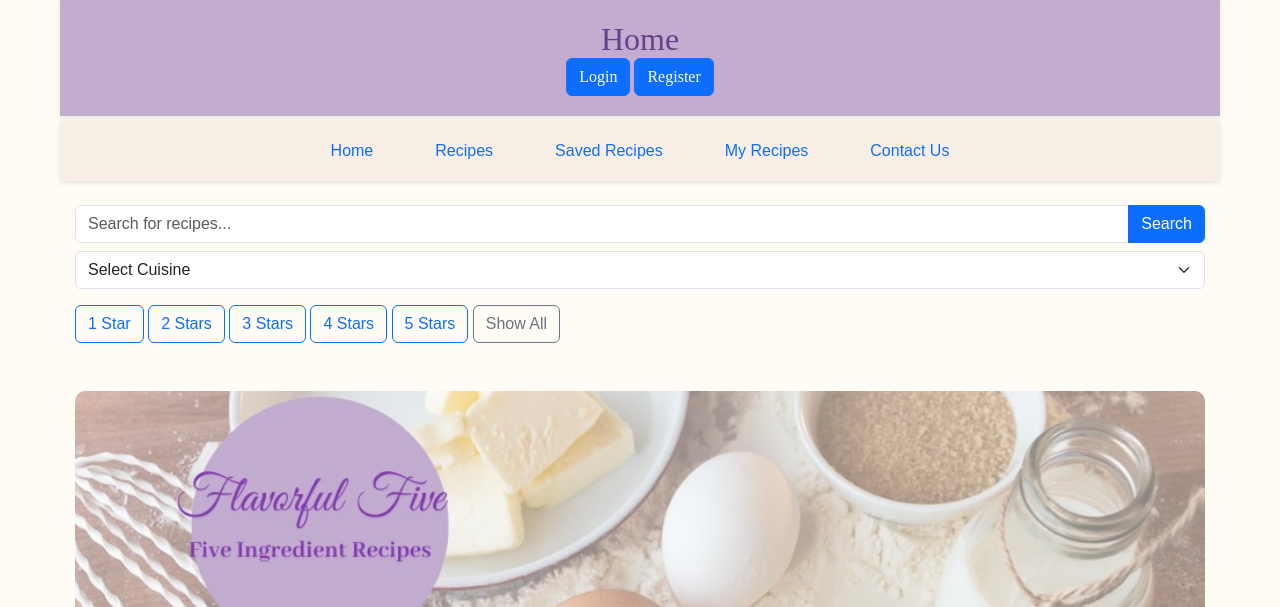
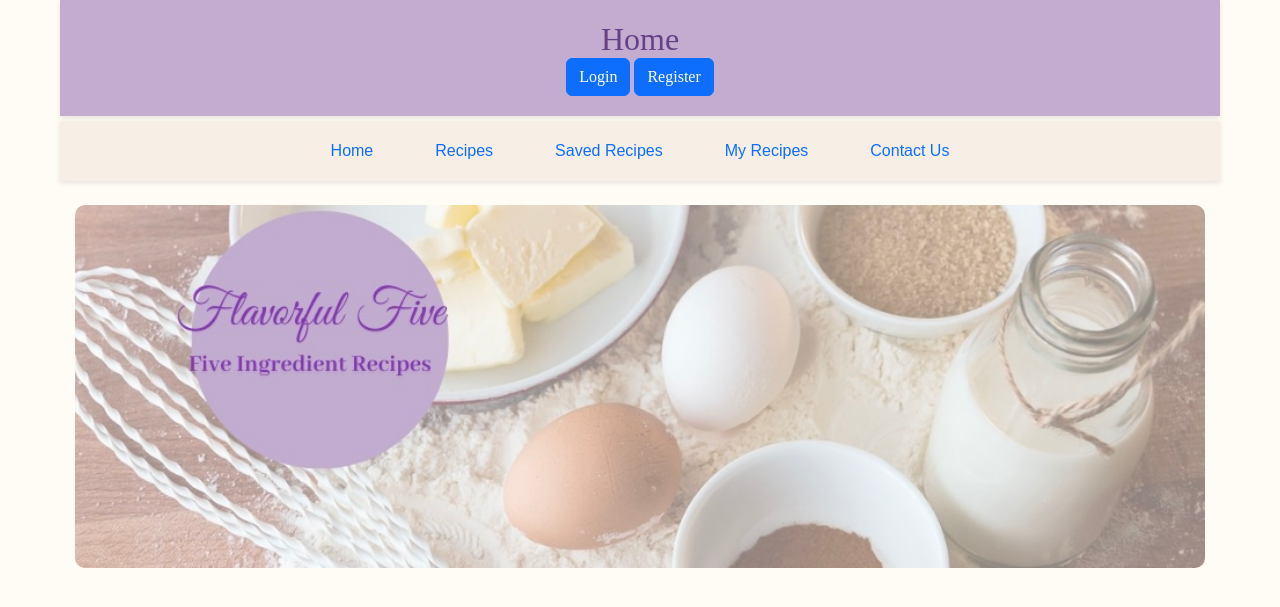
Before and after one commit to WSU-4410-Fall-2024/FlavorfulFive, a Flask app: page / in a window 1280 px wide. Shown: the top 607 px of the page. Run offline with Flask 2, Linux system fonts and the light colour scheme; some libraries are stand-ins or nearby versions.

Commit message:
modified:   flavorful-five-flask/templates/home.html modified:   flavorful-five-flask/app.py modified:   flavorful-five-flask/database.db modified:   flavorful-five-flask/static/css/recipes.css modified:   flavorful-five-flask/static/js/script.js modified:   flavorful-five-flask/templates/home.html modified:   flavorful-five-flask/templates/recipes.html

```diff
--- a/flavorful-five-flask/templates/home.html
+++ b/flavorful-five-flask/templates/home.html
@@ -37,34 +37,6 @@
   </ul>
 </nav>
 <div class="content-wrapper">
-    <div class="input-group mt-4">
-      <input type="text" id="searchInput" class="form-control" placeholder="Search for recipes...">
-      <button id="searchButton" class="btn btn-primary" type="button">Search</button>
-    </div>
-
-    <div class="filters mt-2">
-      <select id="cuisineFilter" class="form-select">
-          <option value="">Select Cuisine</option>
-          <option value="American">American</option>
-          <option value="Italian">Italian</option>
-          <option value="Mexican">Mexican</option>
-          <option value="Asian">Asian</option>
-          <option value="Soup and Salad">Soup and Salad</option>
-          <option value="Baked Goods/Desserts">Baked Goods/Desserts</option>
-      </select>
-  </div>
-
-  <div class="rating-filter mt-3">
-    <button class="btn btn-outline-primary" onclick="filterByRating(1)">1 Star</button>
-    <button class="btn btn-outline-primary" onclick="filterByRating(2)">2 Stars</button>
-    <button class="btn btn-outline-primary" onclick="filterByRating(3)">3 Stars</button>
-    <button class="btn btn-outline-primary" onclick="filterByRating(4)">4 Stars</button>
-    <button class="btn btn-outline-primary" onclick="filterByRating(5)">5 Stars</button>
-    <button class="btn btn-outline-secondary" onclick="displayRecipes(recipes)">Show All</button>
-  </div>
-
-    <div id="recipeList" class="mt-4"></div>
-
 
     <img src="{{ url_for('static', filename='images/Flavorfulfive.jpg') }}" alt="Flavorful Five Header" class="header-image img-fluid mt-4">
 
```
